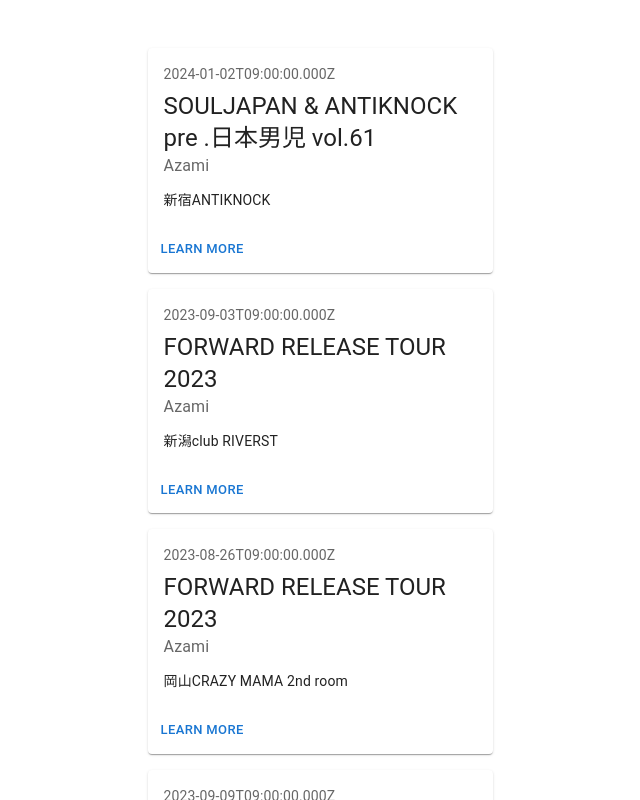
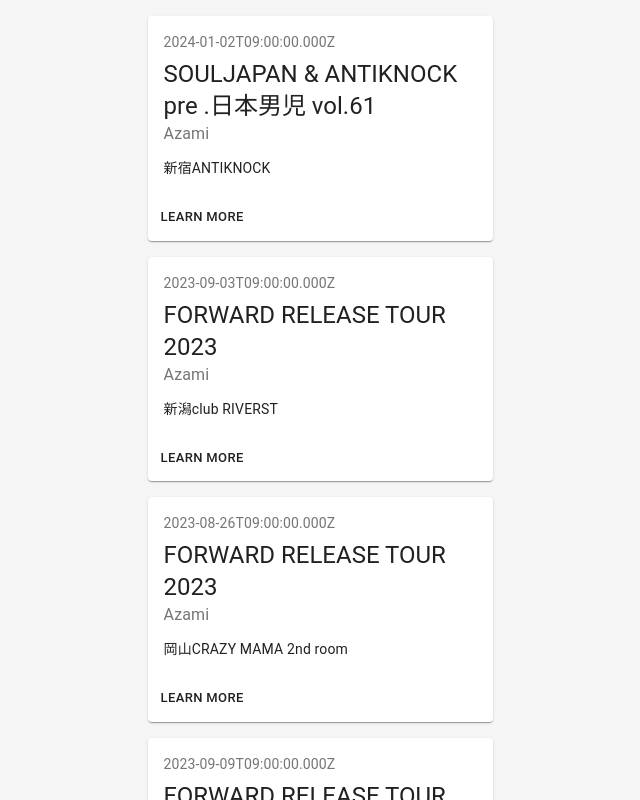
Before and after one commit to maa0917/live-client, a React (Vite) app: page / in a window 1280 px wide. Shown: the top 800 px of the page, without its empty margins (320-960 px from the left). Built offline with nearby package versions, Linux system fonts and the light colour scheme.

Commit message:
スタイル調整

```diff
--- a/src/App.css
+++ /dev/null
@@ -1,45 +0,0 @@
-#root {
-  max-width: 1280px;
-  padding: 2rem;
-  margin: 0 auto;
-  text-align: center;
-}
-
-.logo {
-  height: 6em;
-  padding: 1.5em;
-  will-change: filter;
-  transition: filter 300ms;
-}
-
-.logo:hover {
-  filter: drop-shadow(0 0 2em #646cffaa);
-}
-
-.logo.react:hover {
-  filter: drop-shadow(0 0 2em #61dafbaa);
-}
-
-@keyframes logo-spin {
-  from {
-    transform: rotate(0deg);
-  }
-
-  to {
-    transform: rotate(360deg);
-  }
-}
-
-@media (prefers-reduced-motion: no-preference) {
-  a:nth-of-type(2) .logo {
-    animation: logo-spin infinite 20s linear;
-  }
-}
-
-.card {
-  padding: 2em;
-}
-
-.read-the-docs {
-  color: #888;
-}
--- a/src/App.tsx
+++ b/src/App.tsx
@@ -1,5 +1,5 @@
 import type { FC } from 'react';
-import './App.css';
+import { CssBaseline, ThemeProvider, createTheme } from '@mui/material';
 import type { Live } from './components/LiveList';
 import LiveList from './components/LiveList';
 
@@ -71,9 +71,31 @@
     },
   ];
 
+  const theme = createTheme({
+    palette: {
+      primary: {
+        main: '#212121',
+      },
+      secondary: {
+        main: '#757575',
+      },
+      background: {
+        default: '#f5f5f5',
+        paper: '#fff',
+      },
+      text: {
+        primary: '#212121',
+        secondary: '#757575',
+      },
+    },
+  });
+
   return (
     <div>
-      <LiveList lives={lives} />{' '}
+      <ThemeProvider theme={theme}>
+        <CssBaseline />
+        <LiveList lives={lives} />
+      </ThemeProvider>
     </div>
   );
 };
--- a/src/components/LiveList.tsx
+++ b/src/components/LiveList.tsx
@@ -1,5 +1,6 @@
 import type { FC } from 'react';
 import {
+  Box,
   Button,
   Card,
   CardActions,
@@ -27,6 +28,7 @@
     <List>
       {lives.map((live) => (
         <ListItem key={live.id}>
+          <Box display="flex" justifyContent="center" width="100%">
             <Card sx={{ width: 345 }}>
               <CardContent>
                 <Typography
@@ -48,6 +50,7 @@
                 <Button size="small">Learn More</Button>
               </CardActions>
             </Card>
+          </Box>
         </ListItem>
       ))}
     </List>
--- a/src/index.css
+++ /dev/null
@@ -1,72 +0,0 @@
-:root {
-  font-family: Inter, system-ui, Avenir, Helvetica, Arial, sans-serif;
-  font-weight: 400;
-  line-height: 1.5;
-  color: rgb(255 255 255 / 87%);
-  color-scheme: light dark;
-  background-color: #242424;
-  font-synthesis: none;
-  text-rendering: optimizelegibility;
-  -webkit-font-smoothing: antialiased;
-  -moz-osx-font-smoothing: grayscale;
-  text-size-adjust: 100%;
-}
-
-a {
-  font-weight: 500;
-  color: #646cff;
-  text-decoration: inherit;
-}
-
-a:hover {
-  color: #535bf2;
-}
-
-body {
-  display: flex;
-  place-items: center;
-  min-width: 320px;
-  min-height: 100vh;
-  margin: 0;
-}
-
-h1 {
-  font-size: 3.2em;
-  line-height: 1.1;
-}
-
-button {
-  padding: 0.6em 1.2em;
-  font-family: inherit;
-  font-size: 1em;
-  font-weight: 500;
-  cursor: pointer;
-  background-color: #1a1a1a;
-  border: 1px solid transparent;
-  border-radius: 8px;
-  transition: border-color 0.25s;
-}
-
-button:hover {
-  border-color: #646cff;
-}
-
-button:focus,
-button:focus-visible {
-  outline: 4px auto -webkit-focus-ring-color;
-}
-
-@media (prefers-color-scheme: light) {
-  :root {
-    color: #213547;
-    background-color: #fff;
-  }
-
-  a:hover {
-    color: #747bff;
-  }
-
-  button {
-    background-color: #f9f9f9;
-  }
-}
--- a/src/main.tsx
+++ b/src/main.tsx
@@ -1,7 +1,6 @@
 import React from 'react';
 import ReactDOM from 'react-dom/client';
 import App from './App.tsx';
-import './index.css';
 
 ReactDOM.createRoot(document.getElementById('root') as HTMLElement).render(
   <React.StrictMode>
```
Lines whose indentation alone changed are shown as unchanged.
